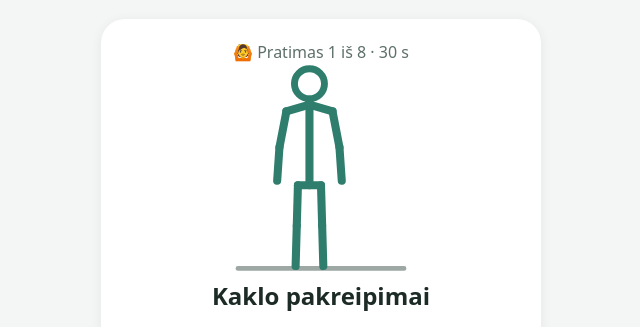
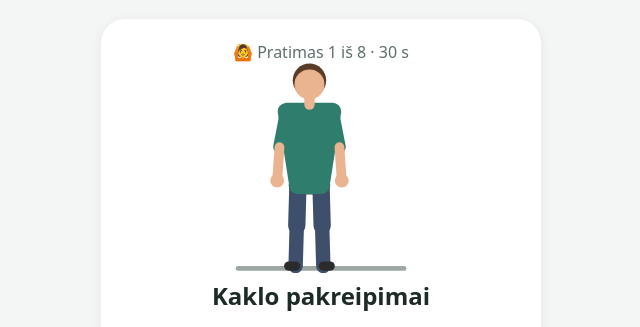
Before and after one commit to MartynasDemse/pertraukos, a plain HTML site: page index.html in a window 1280 px wide. Both pictures are taken after a click on the button "Pertrauka". Shown: the part 64-391 px from the top of the page, without its empty margins (319-959 px from the left). Drawn offline with Linux system fonts and the light colour scheme.

Commit message:
Žmogiškesnės pratimų figūrėlės
Co-Authored-By: Claude Opus 5.5 <noreply@anthropic.com>
Claude-Session: https://claude.ai/code/session_0116g8sXTkUhVXE56D84LGf7

```diff
--- a/index.html
+++ b/index.html
@@ -18,7 +18,7 @@ h1{margin:4px 0;font-size:1.5rem;font-weight:600;text-align:center}
 .hint{font-size:.95rem;color:var(--mu);text-align:center;padding:0 8px}
 .alarm{background:var(--wr);color:#fff;animation:p 1s infinite}@keyframes p{50%{opacity:.75}}
 .emo{font-size:5rem;line-height:1.2}
-#exFig{width:100%;height:210px;display:block}#exFig .fg{stroke:var(--ac);stroke-width:7;stroke-linecap:round;fill:none}#exFig .bk{opacity:.4}#exFig .hd{fill:var(--card);stroke:var(--ac);stroke-width:6}#exFig .pr{stroke:var(--mu);stroke-width:4;fill:none;stroke-linecap:round;opacity:.6}#exFig .bl{stroke:var(--wr);stroke-width:9;stroke-linecap:round;opacity:.85}#exFig .sl{stroke:var(--ac);stroke-width:2.5;stroke-dasharray:5 6;animation:sl 1s linear infinite}@keyframes sl{to{stroke-dashoffset:-22}}.hidden{display:none!important}
+#exFig{width:100%;height:210px;display:block}#exFig .pt{stroke-linecap:round;stroke-linejoin:round}#exFig .bk{filter:brightness(.8)}#exFig .sk{stroke:#e9b48f;fill:#e9b48f}#exFig .hr{fill:#5a3b26}#exFig .sh{stroke:var(--ac);fill:var(--ac)}#exFig .pn{stroke:#3d4f6b;fill:#3d4f6b}#exFig .ft{stroke:#2b2b2b}#exFig .pr{stroke:var(--mu);stroke-width:4;fill:none;stroke-linecap:round;opacity:.6}#exFig .bl{stroke:var(--wr);stroke-width:9;stroke-linecap:round;opacity:.85}#exFig .sl{stroke:var(--ac);stroke-width:2.5;stroke-dasharray:5 6;animation:sl 1s linear infinite}@keyframes sl{to{stroke-dashoffset:-22}}.hidden{display:none!important}
 section{display:flex;flex-direction:column;gap:16px}.dur button:disabled{opacity:.45;cursor:default}
 .bar{height:8px;background:var(--ac2);border-radius:4px;overflow:hidden}.bar i{display:block;height:100%;background:var(--ac);width:0}
 </style></head><body><main>
@@ -63,7 +63,7 @@ PR.sq='<path class="pr" d="M66 112h14l-5-5M80 112l-5 5M134 112h-14l5-5M120 112l5
 const ANIM={
  neck:{side:0,d:900,h:500,f:[FB,mod(FB,{H:[86,45]}),FB,mod(FB,{H:[114,45]})]},
  roll:{side:0,d:450,h:0,p:'arc',f:[roll(0,-13),roll(5,-6),roll(0,3),roll(-4,-5)]},
- blade:{side:0,d:900,h:1500,p:'sq',x:[['Q1','R1'],['Q2','R2']],f:[mod(FB,GP(0,0)),mod(FB,GP(5,2))]},
+ blade:{side:0,back:1,d:900,h:1500,p:'sq',x:[['Q1','R1'],['Q2','R2']],f:[mod(FB,GP(0,0)),mod(FB,GP(5,2))]},
  squat:{side:1,d:1300,h:250,p:'chair',f:[{H:[106,76],N:[100,94],...lim([100,100],[116,124],[134,120],[114,124],[131,121],[84,160],[118,162],[119,198],[116,162],[116,198])},
   {H:[120,40],N:[116,58],...lim([116,64],[128,92],[146,96],[126,92],[143,97],[112,128],[118,163],[119,198],[116,163],[116,198])}]},
  wall:{side:1,d:1100,h:150,p:'wall',f:[{H:[110,50],N:[103,66],...lim([102,70],[126,76],[150,80],[125,78],[149,83],[84,128],[73,163],[62,198],[71,163],[60,198])},
@@ -72,16 +72,29 @@ const ANIM={
  eye:{side:1,d:2200,h:800,p:'window',f:[mv(SB,-24),mv(mod(SB,{H:[105,39]}),-24)]},
  walk:{side:1,d:480,h:0,f:[mod(SB,{P1:[100,131],P2:[100,131],K1:[109,164],F1:[121,197],K2:[93,165],F2:[81,197],E1:[95,94],W1:[88,120],E2:[106,94],W2:[115,119]}),
   mod(SB,{P1:[100,131],P2:[100,131],K2:[109,164],F2:[121,197],K1:[93,165],F1:[81,197],E2:[95,94],W2:[88,120],E1:[106,94],W1:[115,119]})]}};
-const SEG=[['N','S2'],['S2','E2'],['E2','W2'],['P2','K2'],['K2','F2'],['N','PM'],['P1','P2'],['N','S1'],['S1','E1'],['E1','W1'],['P1','K1'],['K1','F1'],['H','N']];
 let raf=0;
 function stopAnim(){cancelAnimationFrame(raf);raf=0}
+function figParts(a){const sd=a.side,P=[],L=(x,y,c,w,b)=>({k:'L',a:[x,y],c,w,b}),bk=sd;
+ const arm=(i,b)=>[L('S'+i,'E'+i,'sh',11,b),L('E'+i,'W'+i,'sk',8.5,b),{k:'C',a:['W'+i],c:'sk',r:5.5,b}];
+ const leg=(i,b)=>[L('P'+i,'K'+i,'pn',15,b),L('K'+i,'F'+i,'pn',12.5,b),{k:'F',a:['F'+i],c:'ft',w:8,o:sd?[10,0]:[i==1?-6:6,0],b}];
+ if(sd)P.push(...leg(2,1),...arm(2,1));
+ P.push(L('P1','P2','pn',16),...leg(1));if(!sd)P.push(...leg(2));
+ P.push({k:'Q',a:['S1','S2','P2','P1'],c:'sh',w:sd?23:15},L('N','H','sk',9));
+ P.push({k:'C',a:['H'],c:'hr',r:14.5,o:[sd?-2.5:0,-3]},{k:'C',a:['H'],c:a.back?'hr':'sk',r:12.5,o:[sd?1.2:0,.6]});
+ (a.x||[]).forEach(([u,v])=>P.push({k:'L',a:[u,v],c:'bl',w:9}));
+ P.push(...arm(1));if(!sd)P.push(...arm(2));return P}
 function startAnim(k){stopAnim();const a=ANIM[k],svg=$('exFig');if(!a){svg.innerHTML='';return}
- svg.innerHTML=PR.ground+(a.p?PR[a.p]:'')+SEG.map(([u,v])=>`<line class="fg${a.side&&(u+v).includes('2')?' bk':''}"/>`).join('')+(a.x||[]).map(()=>'<line class="bl"/>').join('')+'<circle class="hd" r="13"/>';
- const SG=SEG.concat(a.x||[]),L=[...svg.querySelectorAll('line.fg,line.bl')],C=svg.querySelector('.hd'),n=a.f.length,seg=a.d+a.h,t0=performance.now();
+ const P=figParts(a),tag={L:'line',F:'line',Q:'polygon',C:'circle'};
+ svg.innerHTML=PR.ground+(a.p?PR[a.p]:'')+P.map(p=>`<${tag[p.k]} class="pt ${p.c}${p.b?' bk':''}"${p.w?` stroke-width="${p.w}"`:''}${p.r?` r="${p.r}"`:''}/>`).join('');
+ const E=[...svg.querySelectorAll('.pt')],n=a.f.length,seg=a.d+a.h,t0=performance.now();
  const draw=now=>{const el=Math.max(0,now-t0)%(seg*n),i=Math.floor(el/seg),u0=Math.min(1,(el-i*seg)/a.d),u=.5-.5*Math.cos(Math.PI*u0),A=a.f[i],B=a.f[(i+1)%n];
-  const q=k=>k==='PM'?[(q('P1')[0]+q('P2')[0])/2,(q('P1')[1]+q('P2')[1])/2]:[A[k][0]+(B[k][0]-A[k][0])*u,A[k][1]+(B[k][1]-A[k][1])*u];
-  SG.forEach(([s1,s2],j)=>{const p=q(s1),r=q(s2);L[j].setAttribute('x1',p[0]);L[j].setAttribute('y1',p[1]);L[j].setAttribute('x2',r[0]);L[j].setAttribute('y2',r[1])});
-  const h=q('H');C.setAttribute('cx',h[0]);C.setAttribute('cy',h[1]);raf=requestAnimationFrame(draw)};
+  const q=k=>[A[k][0]+(B[k][0]-A[k][0])*u,A[k][1]+(B[k][1]-A[k][1])*u];
+  P.forEach((p,j)=>{const e=E[j],o=p.o||[0,0];
+   if(p.k==='L'){const m=q(p.a[0]),r=q(p.a[1]);e.setAttribute('x1',m[0]);e.setAttribute('y1',m[1]);e.setAttribute('x2',r[0]);e.setAttribute('y2',r[1])}
+   else if(p.k==='F'){const m=q(p.a[0]);e.setAttribute('x1',m[0]);e.setAttribute('y1',m[1]);e.setAttribute('x2',m[0]+o[0]);e.setAttribute('y2',m[1]+o[1])}
+   else if(p.k==='Q')e.setAttribute('points',p.a.map(x=>q(x).join(',')).join(' '));
+   else{const m=q(p.a[0]);e.setAttribute('cx',m[0]+o[0]);e.setAttribute('cy',m[1]+o[1])}});
+  raf=requestAnimationFrame(draw)};
  raf=requestAnimationFrame(draw)}
 
 let mins=+localStorage.getItem('pert_min')||45, end=0, tick=null, wl=null, ac=null, alarmInt=null, exI=0, exEnd=0, exDur=0, auto=null, sitSec=0;
```
